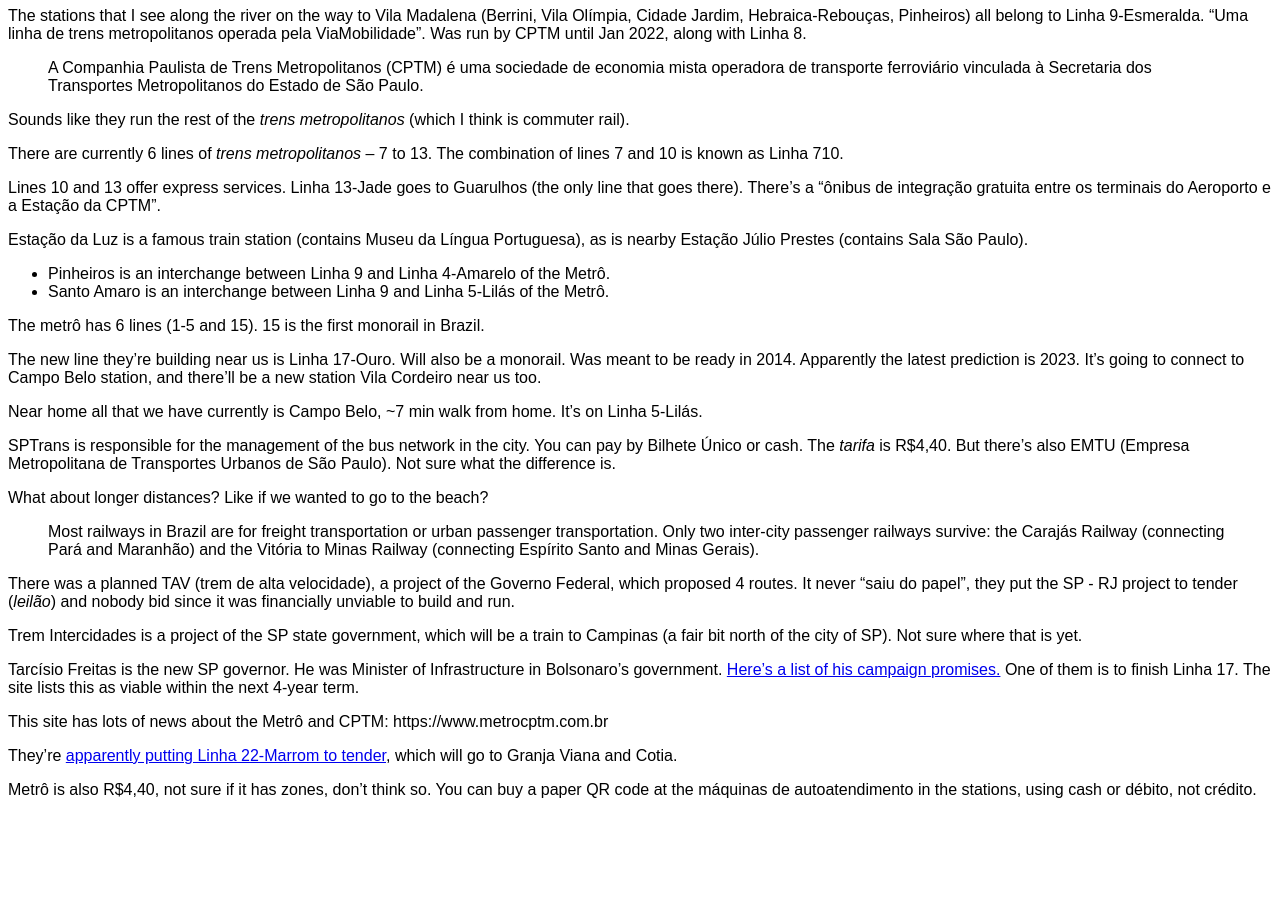
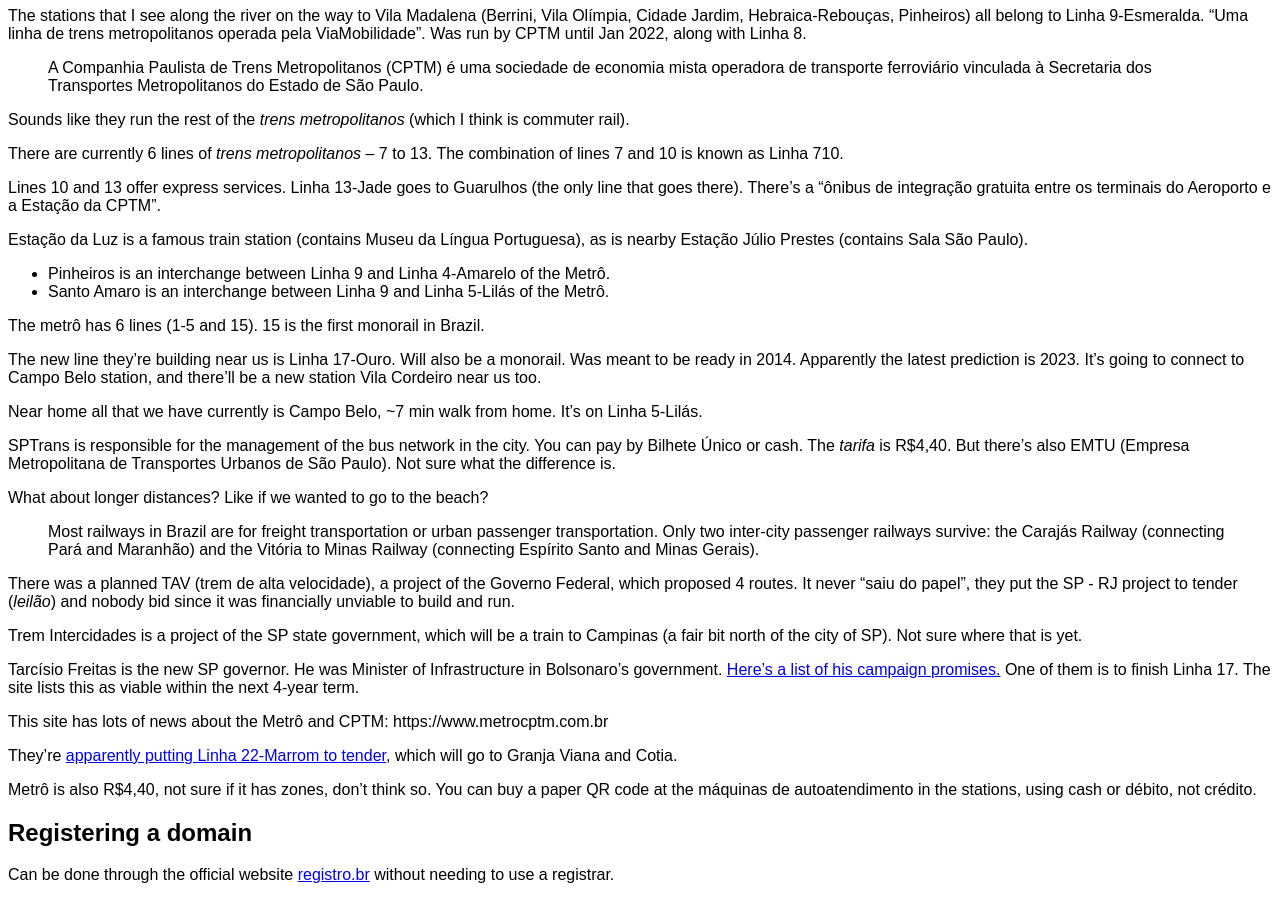
Before and after one commit to lawrence-forooghian/website, a Jekyll site: the page built from site/notes/_posts/2023-02-04-brazil.md, in a window 1280 px wide and 900 px high, scrolled down 1898 px. Built offline with Jekyll 4.4.1, drawn with Linux system fonts in a browser that asks for light colours; before the commit the page ends 2713 px from its top, so only the background shows below that.

Commit message:
Update Brazil notes

```diff
--- a/site/notes/_posts/2023-02-04-brazil.md
+++ b/site/notes/_posts/2023-02-04-brazil.md
@@ -120,3 +120,7 @@
 They’re [apparently putting Linha 22-Marrom to tender](https://www.metrocptm.com.br/entenda-os-proximos-passos-do-projeto-da-linha-22-marrom-do-metro/), which will go to Granja Viana and Cotia.
 
 Metrô is also R$4,40, not sure if it has zones, don't think so. You can buy a paper QR code at the máquinas de autoatendimento in the stations, using cash or débito, not crédito.
+
+## Registering a domain
+
+Can be done through the official website [registro.br](https://registro.br/) without needing to use a registrar.
```
